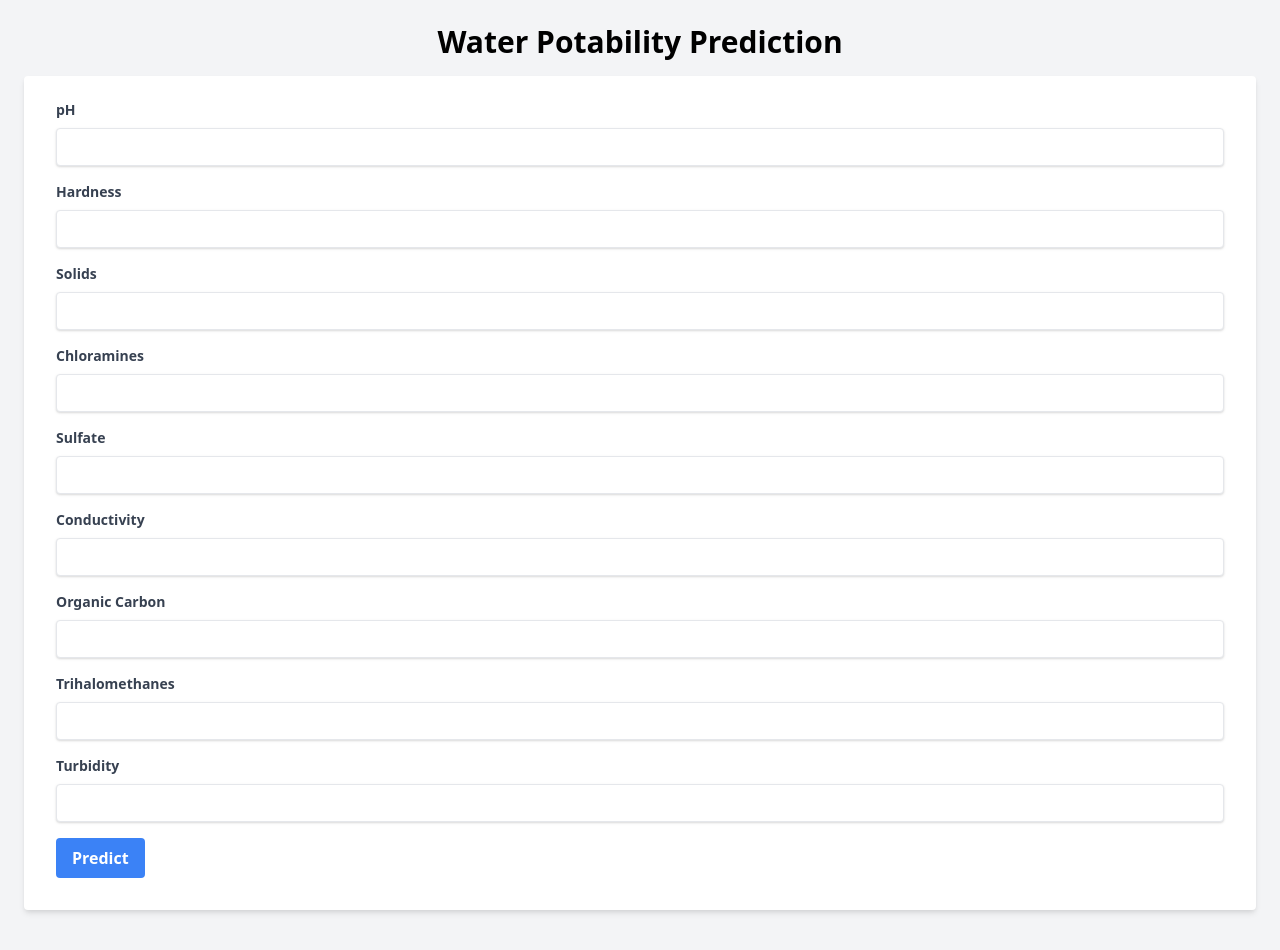
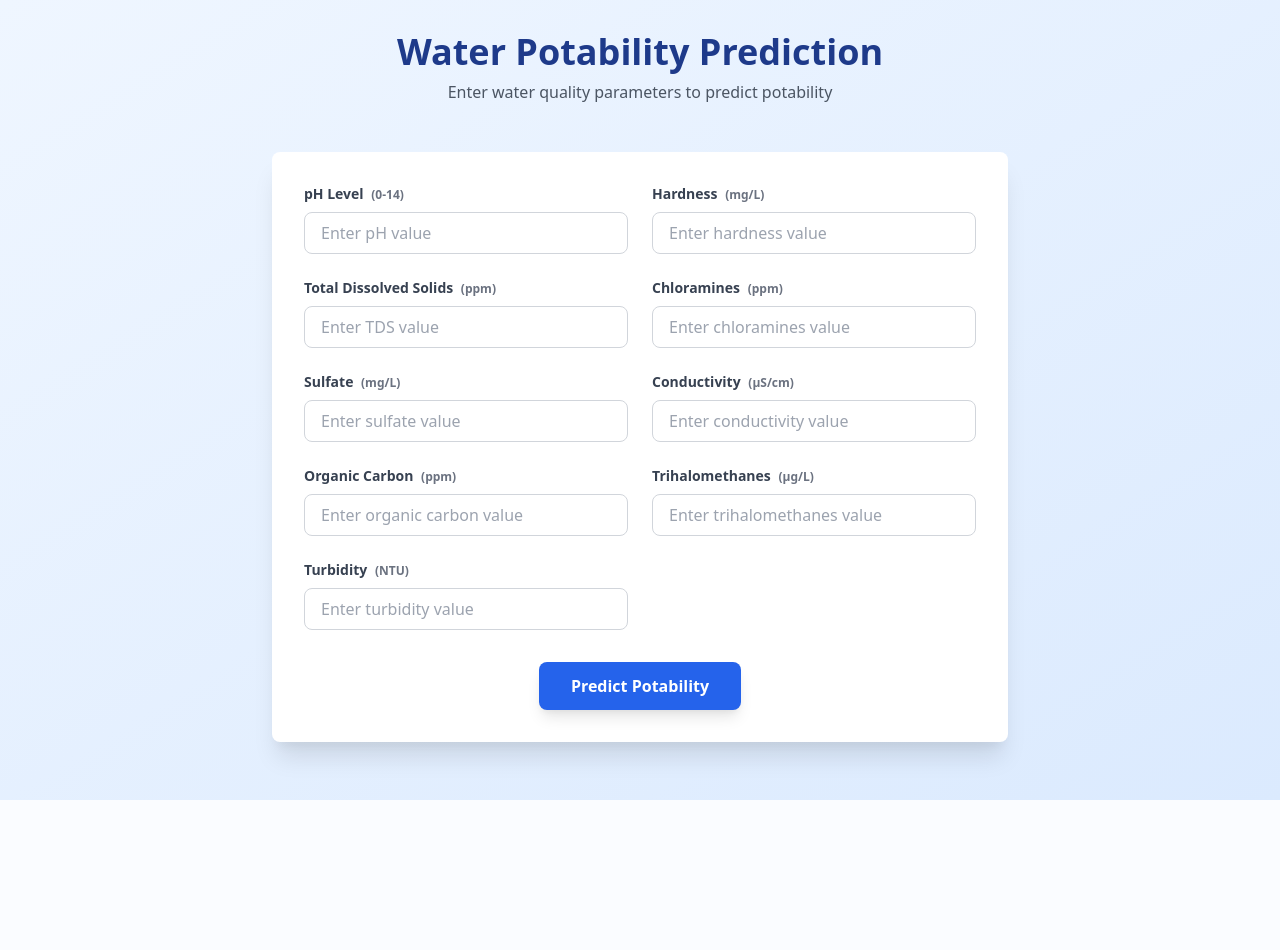
Before and after one commit to DaveN8/ALP-MachineLearning, a Flask app: page / in a window 1280 px wide. After the commit the page ends 800 px from the top, so only its background shows below. Run offline with Flask 3, Linux system fonts and the light colour scheme; parts of the project's set-up code (start-up, migrations or seed data) failed here and were passed over.

Commit message:
ui fixed

```diff
--- a/templates/index.html
+++ b/templates/index.html
@@ -1,101 +1,138 @@
 <!DOCTYPE html>
 <html lang="en">
-
 <head>
     <meta charset="UTF-8">
     <meta name="viewport" content="width=device-width, initial-scale=1.0">
     <title>Water Potability Prediction</title>
     <link href="https://cdn.jsdelivr.net/npm/tailwindcss@2.2.19/dist/tailwind.min.css" rel="stylesheet">
 </head>
-
-<body class="bg-gray-100">
-    <div class="container mx-auto p-6">
-        <h1 class="text-3xl font-bold mb-4 text-center">Water Potability Prediction</h1>
-
-        <form action="/predict" method="POST" class="bg-white shadow-md rounded px-8 pt-6 pb-8 mb-4">
-            <div class="mb-4">
-                <label class="block text-gray-700 text-sm font-bold mb-2" for="ph">pH</label>
-                <input type="text" name="ph" id="ph" required
-                    class="shadow appearance-none border rounded w-full py-2 px-3 text-gray-700 leading-tight focus:outline-none focus:shadow-outline">
+<body class="bg-gradient-to-br from-blue-50 to-blue-100 min-h-screen">
+    <div class="container mx-auto px-4 py-8 max-w-3xl">
+        <!-- Header -->
+        <div class="text-center mb-12">
+            <h1 class="text-4xl font-bold text-blue-900 mb-2">Water Potability Prediction</h1>
+            <p class="text-gray-600">Enter water quality parameters to predict potability</p>
         </div>
 
-            <div class="mb-4">
-                <label class="block text-gray-700 text-sm font-bold mb-2" for="Hardness">Hardness</label>
-                <input type="text" name="Hardness" id="Hardness" required
-                    class="shadow appearance-none border rounded w-full py-2 px-3 text-gray-700 leading-tight focus:outline-none focus:shadow-outline">
+        <!-- Main Form -->
+        <form action="/predict" method="POST" class="bg-white rounded-lg shadow-xl p-8">
+            <div class="grid grid-cols-1 md:grid-cols-2 gap-6">
+                <!-- pH Input -->
+                <div class="space-y-2">
+                    <label class="block text-gray-700 text-sm font-semibold" for="ph">
+                        pH Level
+                        <span class="text-gray-500 text-xs ml-1">(0-14)</span>
+                    </label>
+                    <input type="number" step="0.01" name="ph" id="ph" required
+                        class="w-full px-4 py-2 border border-gray-300 rounded-lg focus:ring-2 focus:ring-blue-500 focus:border-transparent transition duration-200"
+                        placeholder="Enter pH value">
                 </div>
 
-            <div class="mb-4">
-                <label class="block text-gray-700 text-sm font-bold mb-2" for="Solids">Solids</label>
-                <input type="text" name="Solids" id="Solids" required
-                    class="shadow appearance-none border rounded w-full py-2 px-3 text-gray-700 leading-tight focus:outline-none focus:shadow-outline">
+                <!-- Hardness Input -->
+                <div class="space-y-2">
+                    <label class="block text-gray-700 text-sm font-semibold" for="Hardness">
+                        Hardness
+                        <span class="text-gray-500 text-xs ml-1">(mg/L)</span>
+                    </label>
+                    <input type="number" step="0.01" name="Hardness" id="Hardness" required
+                        class="w-full px-4 py-2 border border-gray-300 rounded-lg focus:ring-2 focus:ring-blue-500 focus:border-transparent transition duration-200"
+                        placeholder="Enter hardness value">
                 </div>
 
-            <div class="mb-4">
-                <label class="block text-gray-700 text-sm font-bold mb-2" for="Chloramines">Chloramines</label>
-                <input type="text" name="Chloramines" id="Chloramines" required
-                    class="shadow appearance-none border rounded w-full py-2 px-3 text-gray-700 leading-tight focus:outline-none focus:shadow-outline">
+                <!-- Solids Input -->
+                <div class="space-y-2">
+                    <label class="block text-gray-700 text-sm font-semibold" for="Solids">
+                        Total Dissolved Solids
+                        <span class="text-gray-500 text-xs ml-1">(ppm)</span>
+                    </label>
+                    <input type="number" step="0.01" name="Solids" id="Solids" required
+                        class="w-full px-4 py-2 border border-gray-300 rounded-lg focus:ring-2 focus:ring-blue-500 focus:border-transparent transition duration-200"
+                        placeholder="Enter TDS value">
                 </div>
 
-            <div class="mb-4">
-                <label class="block text-gray-700 text-sm font-bold mb-2" for="Sulfate">Sulfate</label>
-                <input type="text" name="Sulfate" id="Sulfate" required
-                    class="shadow appearance-none border rounded w-full py-2 px-3 text-gray-700 leading-tight focus:outline-none focus:shadow-outline">
+                <!-- Chloramines Input -->
+                <div class="space-y-2">
+                    <label class="block text-gray-700 text-sm font-semibold" for="Chloramines">
+                        Chloramines
+                        <span class="text-gray-500 text-xs ml-1">(ppm)</span>
+                    </label>
+                    <input type="number" step="0.01" name="Chloramines" id="Chloramines" required
+                        class="w-full px-4 py-2 border border-gray-300 rounded-lg focus:ring-2 focus:ring-blue-500 focus:border-transparent transition duration-200"
+                        placeholder="Enter chloramines value">
                 </div>
 
-            <div class="mb-4">
-                <label class="block text-gray-700 text-sm font-bold mb-2" for="Conductivity">Conductivity</label>
-                <input type="text" name="Conductivity" id="Conductivity" required
-                    class="shadow appearance-none border rounded w-full py-2 px-3 text-gray-700 leading-tight focus:outline-none focus:shadow-outline">
+                <!-- Sulfate Input -->
+                <div class="space-y-2">
+                    <label class="block text-gray-700 text-sm font-semibold" for="Sulfate">
+                        Sulfate
+                        <span class="text-gray-500 text-xs ml-1">(mg/L)</span>
+                    </label>
+                    <input type="number" step="0.01" name="Sulfate" id="Sulfate" required
+                        class="w-full px-4 py-2 border border-gray-300 rounded-lg focus:ring-2 focus:ring-blue-500 focus:border-transparent transition duration-200"
+                        placeholder="Enter sulfate value">
                 </div>
 
-            <div class="mb-4">
-                <label class="block text-gray-700 text-sm font-bold mb-2" for="Organic_carbon">Organic Carbon</label>
-                <input type="text" name="Organic_carbon" id="Organic_carbon" required
-                    class="shadow appearance-none border rounded w-full py-2 px-3 text-gray-700 leading-tight focus:outline-none focus:shadow-outline">
+                <!-- Conductivity Input -->
+                <div class="space-y-2">
+                    <label class="block text-gray-700 text-sm font-semibold" for="Conductivity">
+                        Conductivity
+                        <span class="text-gray-500 text-xs ml-1">(μS/cm)</span>
+                    </label>
+                    <input type="number" step="0.01" name="Conductivity" id="Conductivity" required
+                        class="w-full px-4 py-2 border border-gray-300 rounded-lg focus:ring-2 focus:ring-blue-500 focus:border-transparent transition duration-200"
+                        placeholder="Enter conductivity value">
                 </div>
 
-            <div class="mb-4">
-                <label class="block text-gray-700 text-sm font-bold mb-2" for="Trihalomethanes">Trihalomethanes</label>
-                <input type="text" name="Trihalomethanes" id="Trihalomethanes" required
-                    class="shadow appearance-none border rounded w-full py-2 px-3 text-gray-700 leading-tight focus:outline-none focus:shadow-outline">
+                <!-- Organic Carbon Input -->
+                <div class="space-y-2">
+                    <label class="block text-gray-700 text-sm font-semibold" for="Organic_carbon">
+                        Organic Carbon
+                        <span class="text-gray-500 text-xs ml-1">(ppm)</span>
+                    </label>
+                    <input type="number" step="0.01" name="Organic_carbon" id="Organic_carbon" required
+                        class="w-full px-4 py-2 border border-gray-300 rounded-lg focus:ring-2 focus:ring-blue-500 focus:border-transparent transition duration-200"
+                        placeholder="Enter organic carbon value">
                 </div>
 
-            <div class="mb-4">
-                <label class="block text-gray-700 text-sm font-bold mb-2" for="Turbidity">Turbidity</label>
-                <input type="text" name="Turbidity" id="Turbidity" required
-                    class="shadow appearance-none border rounded w-full py-2 px-3 text-gray-700 leading-tight focus:outline-none focus:shadow-outline">
+                <!-- Trihalomethanes Input -->
+                <div class="space-y-2">
+                    <label class="block text-gray-700 text-sm font-semibold" for="Trihalomethanes">
+                        Trihalomethanes
+                        <span class="text-gray-500 text-xs ml-1">(μg/L)</span>
+                    </label>
+                    <input type="number" step="0.01" name="Trihalomethanes" id="Trihalomethanes" required
+                        class="w-full px-4 py-2 border border-gray-300 rounded-lg focus:ring-2 focus:ring-blue-500 focus:border-transparent transition duration-200"
+                        placeholder="Enter trihalomethanes value">
                 </div>
 
+                <!-- Turbidity Input -->
+                <div class="space-y-2">
+                    <label class="block text-gray-700 text-sm font-semibold" for="Turbidity">
+                        Turbidity
+                        <span class="text-gray-500 text-xs ml-1">(NTU)</span>
+                    </label>
+                    <input type="number" step="0.01" name="Turbidity" id="Turbidity" required
+                        class="w-full px-4 py-2 border border-gray-300 rounded-lg focus:ring-2 focus:ring-blue-500 focus:border-transparent transition duration-200"
+                        placeholder="Enter turbidity value">
+                </div>
+            </div>
+
+            <!-- Submit Button -->
+            <div class="mt-8 text-center">
                 <button type="submit"
-                class="bg-blue-500 hover:bg-blue-700 text-white font-bold py-2 px-4 rounded focus:outline-none focus:shadow-outline">Predict</button>
+                    class="bg-blue-600 hover:bg-blue-700 text-white font-bold py-3 px-8 rounded-lg shadow-lg hover:shadow-xl transition duration-200 transform hover:-translate-y-1">
+                    Predict Potability
+                </button>
+            </div>
         </form>
 
-        {% if result %}
-        <div class='mt-6 p-4 bg-green-200 rounded'>
-            <h2 class='font-bold'>Prediction Result:</h2>
-            <p>The water is: {{ result }}</p>
-        </div>
-        {% endif %}
-
-        {% if request.form %}
-        <div class='mt-6 p-4 bg-blue-200 rounded'>
-            <h2 class='font-bold'>Input Data:</h2>
-            <ul>
-                {% for key, value in request.form.items() %}
-                <li>{{ key }}: {{ value }}</li>
-                {% endfor %}
-            </ul>
-        </div>
-        {% endif %}
-
+        <!-- Error Message -->
         {% if error %}
-        <div class='mt-6 p-4 bg-red-200 rounded'>
-            <h2 class='font-bold'>Error:</h2>
-            <p>{{ error }}</p>
+        <div class="mt-8 bg-red-50 border-l-4 border-red-500 p-4 rounded-lg shadow-md">
+            <h2 class="text-red-800 font-semibold mb-2">Error</h2>
+            <p class="text-red-600">{{ error }}</p>
         </div>
         {% endif %}
     </div>
 </body>
-
 </html>
```
Also changed, not shown: templates/result.html (+41 -17 lines). Lines whose indentation alone changed are shown as unchanged.
